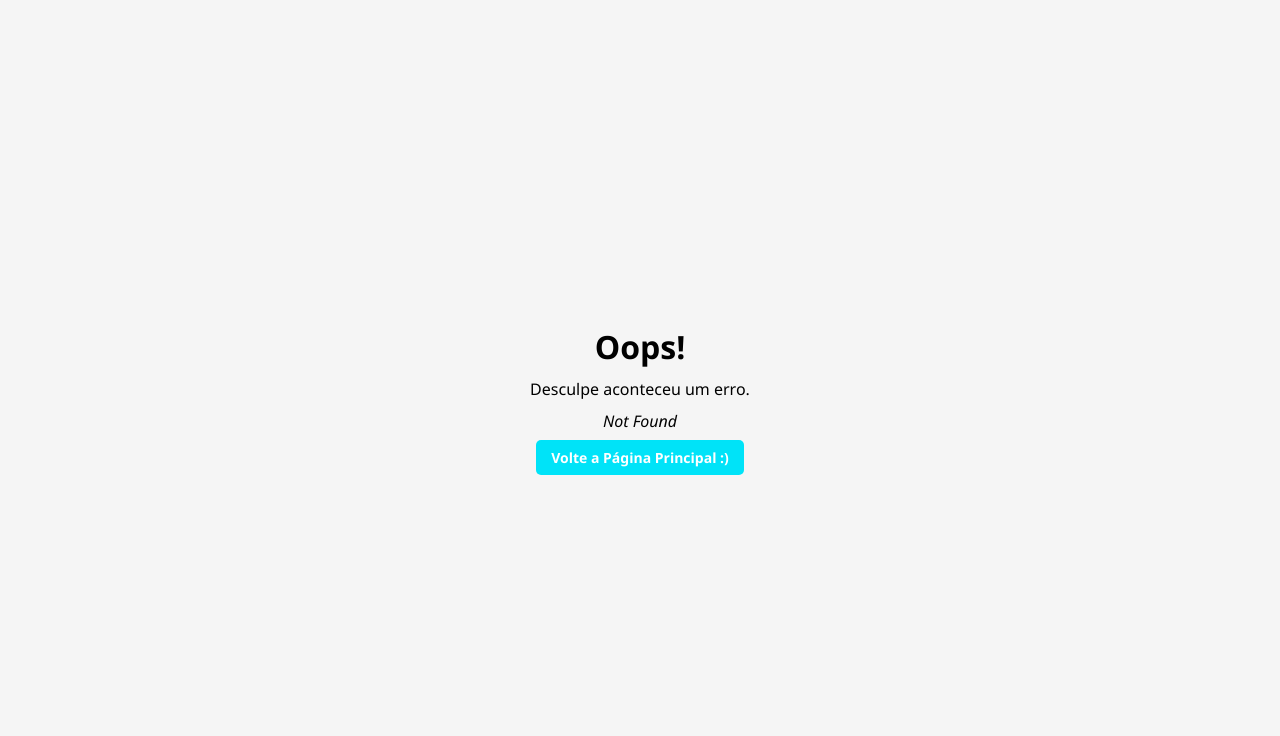
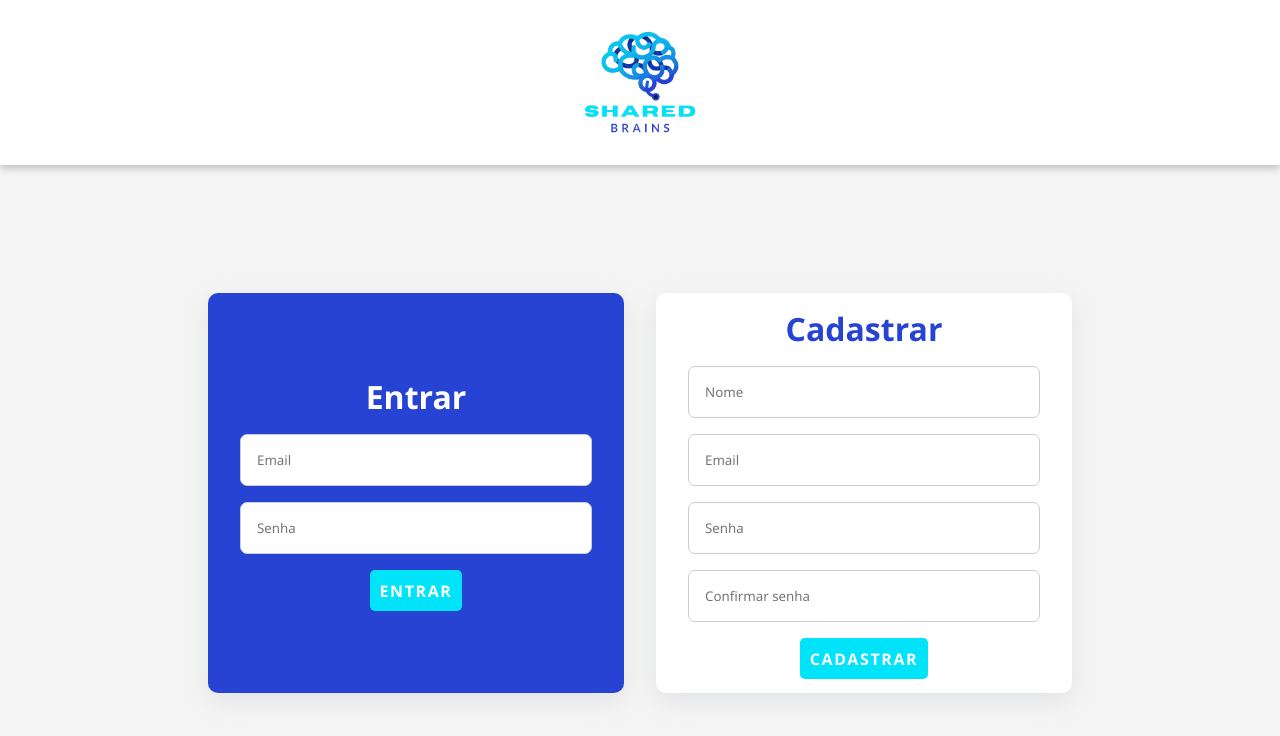
Before and after one commit to ricardofpe/spa-shared-brains, a React (Vite) app: page /auth in a window 1280 px wide. Before the commit this address had no page. Shown: the top 736 px of the page. Built offline with nearby package versions, Linux system fonts and the light colour scheme.

Commit message:
Search Title of thought did and create front-end Authentication

```diff
--- /dev/null
+++ b/src/components/Button/Button.jsx
@@ -0,0 +1,5 @@
+import { ButtonSpace } from "./ButtonStyled";
+
+export function Button({ type, text }) {
+  return <ButtonSpace type={type}>{text}</ButtonSpace>;
+}
--- /dev/null
+++ b/src/components/Button/ButtonStyled.jsx
@@ -0,0 +1,24 @@
+import styled from "styled-components";
+
+export const ButtonSpace = styled.button`
+  background-color: #00E3F8;
+  border: none;
+  outline: none;
+  font-size: 1rem;
+  padding: 0.6rem;
+  font-weight: bold;
+  color: #fff;
+  transition: all 0.4s ease-in-out;
+  cursor: pointer;
+  border-radius: 0.3rem;
+
+
+  margin: 0 auto;
+
+  letter-spacing: 0.1rem;
+  text-transform: uppercase;
+
+  :hover {
+    background-color: #0a86af;
+  }
+`;
--- /dev/null
+++ b/src/components/Input/Input.jsx
@@ -0,0 +1,7 @@
+import { InputSpace } from "./InputStyled";
+
+export function Input({ type, placeholder, name, register }) {
+  return (
+    <InputSpace type={type} placeholder={placeholder}  />
+  );
+}
--- /dev/null
+++ b/src/components/Input/InputStyled.jsx
@@ -0,0 +1,7 @@
+import styled from "styled-components";
+
+export const InputSpace = styled.input`
+  padding: 1rem;
+  border-radius: 7px;
+  border: 1px solid #ccc;
+`;
--- a/src/components/Navbar/Navbar.jsx
+++ b/src/components/Navbar/Navbar.jsx
@@ -10,9 +10,9 @@ import {zodResolver} from "@hookform/resolvers/zod"
 const searchSchema = z.object({
   title: z
     .string()
-    .nonempty({ message: "The search can't be empty" })
+    .nonempty({ message: "A pesquisa não pode ser vazia" })
     .refine((value) => !/^\s*$/.test(value), {
-      message: "The search can't have just spaces",
+      message: "A pesquisa não pode ter apenas espaços",
     }),
 });
 
@@ -54,10 +54,12 @@ export default function Navbar() {
         <ImageLogo src={logo} alt="Logo Shared Brains" />
         </Link>
 
-
-        <Button >
+<Link to="/auth">
+<Button >
             Entrar
         </Button>
+</Link>
+
 
       </Nav>
 
--- a/src/main.jsx
+++ b/src/main.jsx
@@ -6,6 +6,7 @@ import Home from './pages/Home/Home.jsx'
 import Search from './pages/Search/Search.jsx'
 import {GlobalStyle} from './GlobalStyled.jsx'
 import ErrorPage from './pages/ErrorPage/ErrorPage.jsx'
+import Authentication from './pages/Authentication/Authentication.jsx'
 
 
 
@@ -26,6 +27,10 @@ const router = createBrowserRouter([
         element: <Search/>
       }
     ]
+  },
+  {
+    path: "/auth",
+    element:<Authentication/>
   }
 ])
 
--- /dev/null
+++ b/src/pages/Authentication/Authentication.jsx
@@ -0,0 +1,70 @@
+import { Button } from "../../components/Button/Button";
+import { Input } from "../../components/Input/Input";
+import { ImageLogo } from "../../components/Navbar/NavbarStyled";
+import { ContainerAuth, ContainerLogo, Section } from "./AuthenticationStyled";
+import logo from "../../assets/shared-brains-logo.png";
+import { Link } from "react-router-dom";
+export default function Authentication() {
+  return (
+<>
+    <ContainerLogo>
+      <Link to="/">
+      <ImageLogo src={logo} alt="Logo Shared Brains" />
+      </Link>
+
+    </ContainerLogo>
+
+    <ContainerAuth>
+
+
+
+      <Section type="signin">
+     <h2>Entrar</h2>
+     <form>
+      <Input
+      type="email"
+      placeholder="Email"
+      name="email"
+      />
+        <Input
+      type="password"
+      placeholder="Senha"
+      name="password"
+      />
+     </form>
+     <Button type="submit" text="Entrar"/>
+      </Section>
+
+
+      <Section type="signup">
+        <h2>Cadastrar</h2>
+        <form>
+        <Input
+      type="text"
+      placeholder="Nome"
+      name="name"
+      />
+      <Input
+      type="email"
+      placeholder="Email"
+      name="email"
+      />
+        <Input
+      type="password"
+      placeholder="Senha"
+      name="password"
+      />
+            <Input
+      type="password"
+      placeholder="Confirmar senha"
+      name="password"
+      />
+     </form>
+     <Button type="submit" text="Cadastrar"/>
+      </Section>
+
+
+    </ContainerAuth>
+    </>
+  )
+}
--- /dev/null
+++ b/src/pages/Authentication/AuthenticationStyled.jsx
@@ -0,0 +1,53 @@
+import styled from "styled-components";
+
+export const ContainerAuth = styled.div`
+  height: 100vh;
+  display: flex;
+  justify-content: center;
+  align-items: flex-start;
+
+
+  width: 70%;
+  margin: 8rem auto;
+
+  form {
+    display: flex;
+    flex-direction: column;
+    gap: 1rem;
+    width: 100%;
+  }
+
+`
+
+export const Section = styled.section`
+  display: flex;
+  flex-direction: column;
+  justify-content: center;
+
+  width: 100%;
+  height: 400px;
+  margin: 0rem 1rem;
+  padding: 2rem;
+  gap: 1rem;
+  background-color: ${(props) => (props.type === "signin" ? "#2643D4" : "white")};
+  color: ${(props) => (props.type === "signup" ? "#2643D4" : "white")};
+  border-radius: 10px;
+  box-shadow: rgba(149, 157, 165, 0.2) 0px 8px 24px;
+
+  h2 {
+    font-size: 2rem;
+    text-align: center;
+    font-weight: 700;
+  }
+`;
+
+export const ContainerLogo = styled.div`
+
+display: flex;
+align-items: center;
+justify-content: center;
+width: 100%;
+background-color: #fff;
+box-shadow: rgba(0, 0, 0, 0.24) 0px 3px 8px;;;
+
+`
--- a/src/pages/Search/Search.jsx
+++ b/src/pages/Search/Search.jsx
@@ -1,16 +1,58 @@
 import { useParams } from "react-router-dom"
-import { ContainerSearch } from "./SearchStyled"
+import { ContainerSearch, SearchThoughts, TextResults } from "./SearchStyled"
+import { useEffect, useState } from "react";
+import { searchThoughtsByTitle } from "../../services/postsServices";
+import Card from "../../components/Cards/Card";
 
 
 export default function Search() {
 
     const {title} = useParams()
+    const [thoughts, setThoughts] = useState([]);
 
-  return (
+    async function search (){
+      try{
+        const thoughtsApi = await searchThoughtsByTitle(title);
+        setThoughts(thoughtsApi.data.results)
+
+      }catch(err){
+       console.log(err)
+       setThoughts([])
+      }
+    }
+
+    useEffect(() =>{
+      search()
+    },[title])
+
+    return (
    <ContainerSearch>
-    <h1>
-    {title}
-    </h1>
+
+<TextResults>
+        <span>
+          {thoughts.length
+            ? `Encontramos ${thoughts.length} ${
+                thoughts.length > 1 ? "resultados" : "resultado"
+              } para:`
+            : "Não encontramos resultados para:"}
+        </span>
+        <h2>{title}</h2>
+      </TextResults>
+
+
+    <SearchThoughts>
+        {thoughts.map((item) => (
+          <Card
+            key={item.id}
+            username={item.username}
+            createdAt= {item.createdAt}
+            title={item.title}
+            text={item.text}
+            likes={item.likes}
+            comments={item.comments}
+          />
+        ))}
+      </SearchThoughts>
 
     </ContainerSearch>
   )
--- a/src/pages/Search/SearchStyled.jsx
+++ b/src/pages/Search/SearchStyled.jsx
@@ -2,7 +2,39 @@ import styled from "styled-components"
 
 export const ContainerSearch = styled.div`
 
-position: relative;
-top:200px
+padding-top: 2rem;
+width: 100%;
+display: flex;
+flex-direction: column;
+align-items: center;
+
 
 `
+
+export const SearchThoughts = styled.div`
+display: grid;
+grid-template-columns: repeat(2, 1fr);
+grid-gap: 4rem;
+align-items: center;
+width: 80%;
+margin: 0 auto;
+
+flex-wrap: nowrap;
+
+`
+
+export const TextResults = styled.div`
+  padding: 1.5rem;
+  top: 210px;
+  margin-bottom: 50px;
+position: relative;
+  background-color: #fff;
+  width: 40%;
+  border-radius: 0.3rem;
+  box-shadow: rgba(50, 50, 105, 0.15) 0px 2px 5px 0px,
+    rgba(0, 0, 0, 0.05) 0px 1px 1px 0px;
+
+  span {
+    font-size: 1rem;
+  }
+`;
--- a/src/services/postsServices.js
+++ b/src/services/postsServices.js
@@ -13,3 +13,9 @@ export function getTopThought(){
     return response
 
 }
+
+export function searchThoughtsByTitle(title){
+    const response = axios.get(`${baseURL}/thoughts/search?title=${title}`)
+    return response
+
+}
```
Also changed, not shown: src/components/Navbar/NavbarStyled.jsx (line endings or trailing spaces).
